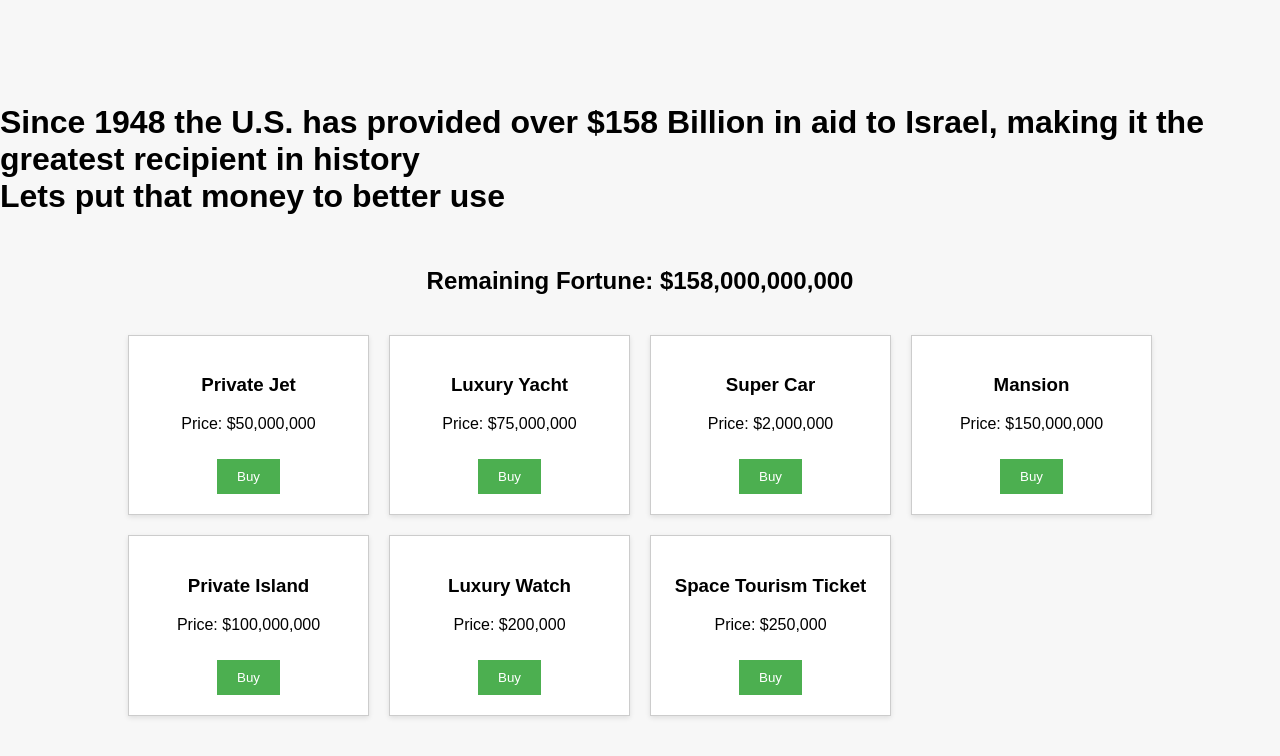
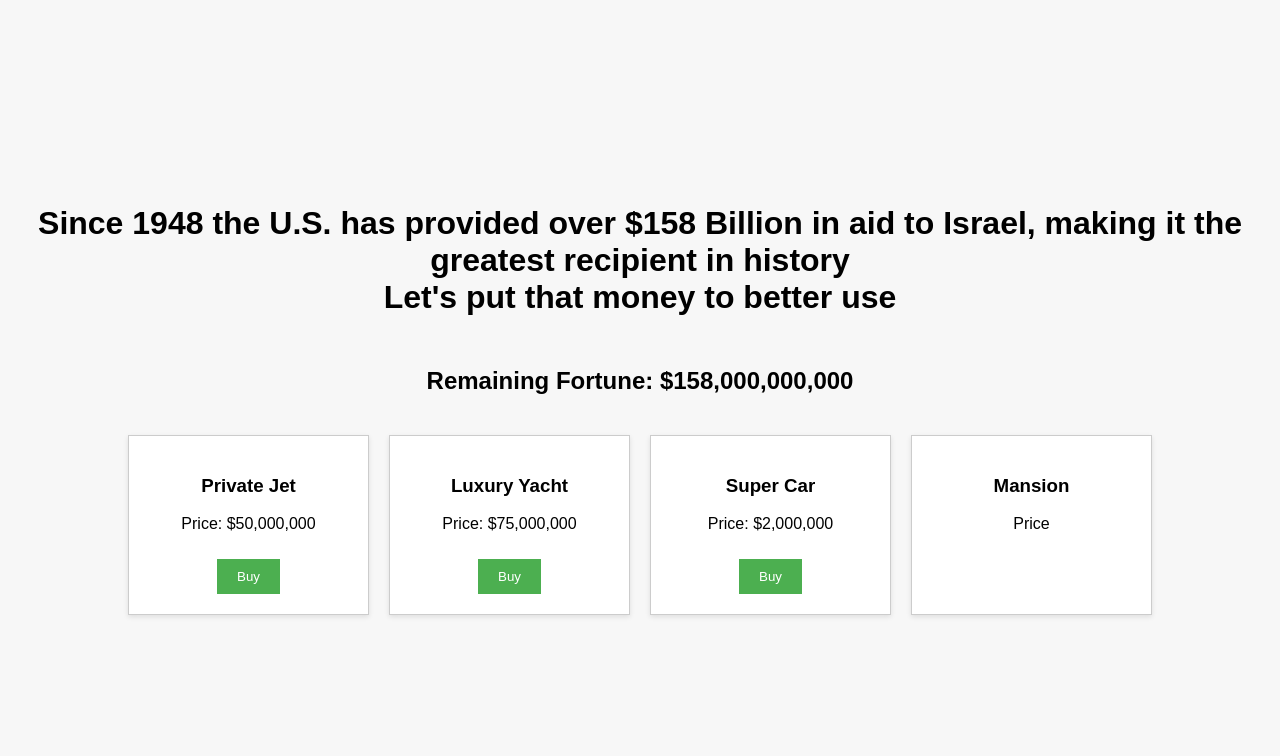
Before and after one commit to MrGoonster/spend-billionaires-fortune, a plain HTML site: page index.html in a window 1280 px wide. Drawn offline with Linux system fonts and the light colour scheme.

Commit message:
Update index.html

```diff
--- a/index.html
+++ b/index.html
@@ -3,7 +3,7 @@
 <head>
     <meta charset="UTF-8">
     <meta name="viewport" content="width=device-width, initial-scale=1.0">
-    <title>Spend a Israel's Fortune</title>
+    <title>Spend Israel's Fortune</title>
     <style>
         body {
             font-family: Arial, sans-serif;
@@ -18,6 +18,7 @@
         }
         h1 {
             margin-top: 20px;
+            text-align: center; /* Center align the heading */
         }
         .items {
             display: grid;
@@ -51,9 +52,11 @@
 </head>
 <body>
     <div>
-    <h1> Since 1948 the U.S. has provided over $158 Billion in aid to Israel, making it the greatest recipient in history <br>
-        Lets put that money to better use </h1>
-        </div>
+        <h1>
+            Since 1948 the U.S. has provided over $158 Billion in aid to Israel, making it the greatest recipient in history <br>
+            Let's put that money to better use
+        </h1>
+    </div>
     <div class="fortune">
         <h2>Remaining Fortune: $158,000,000,000</h2>
     </div>
@@ -75,37 +78,4 @@
         </div>
         <div class="item">
             <h3>Mansion</h3>
-            <p>Price: $150,000,000</p>
-            <button onclick="buyItem(150000000)">Buy</button>
-        </div>
-        <div class="item">
-            <h3>Private Island</h3>
-            <p>Price: $100,000,000</p>
-            <button onclick="buyItem(100000000)">Buy</button>
-        </div>
-        <div class="item">
-            <h3>Luxury Watch</h3>
-            <p>Price: $200,000</p>
-            <button onclick="buyItem(200000)">Buy</button>
-        </div>
-        <div class="item">
-            <h3>Space Tourism Ticket</h3>
-            <p>Price: $250,000</p>
-            <button onclick="buyItem(250000)">Buy</button>
-        </div>
-    </div>
-
-    <script>
-        let fortune = 158000000000;
-
-        function buyItem(price) {
-            if (fortune >= price) {
-                fortune -= price;
-                document.querySelector('.fortune h2').innerText = `Remaining Fortune: $${fortune.toLocaleString()}`;
-            } else {
-                alert("You don't have enough money!");
-            }
-        }
-    </script>
-</body>
-</html>
+            <p>Price
```
